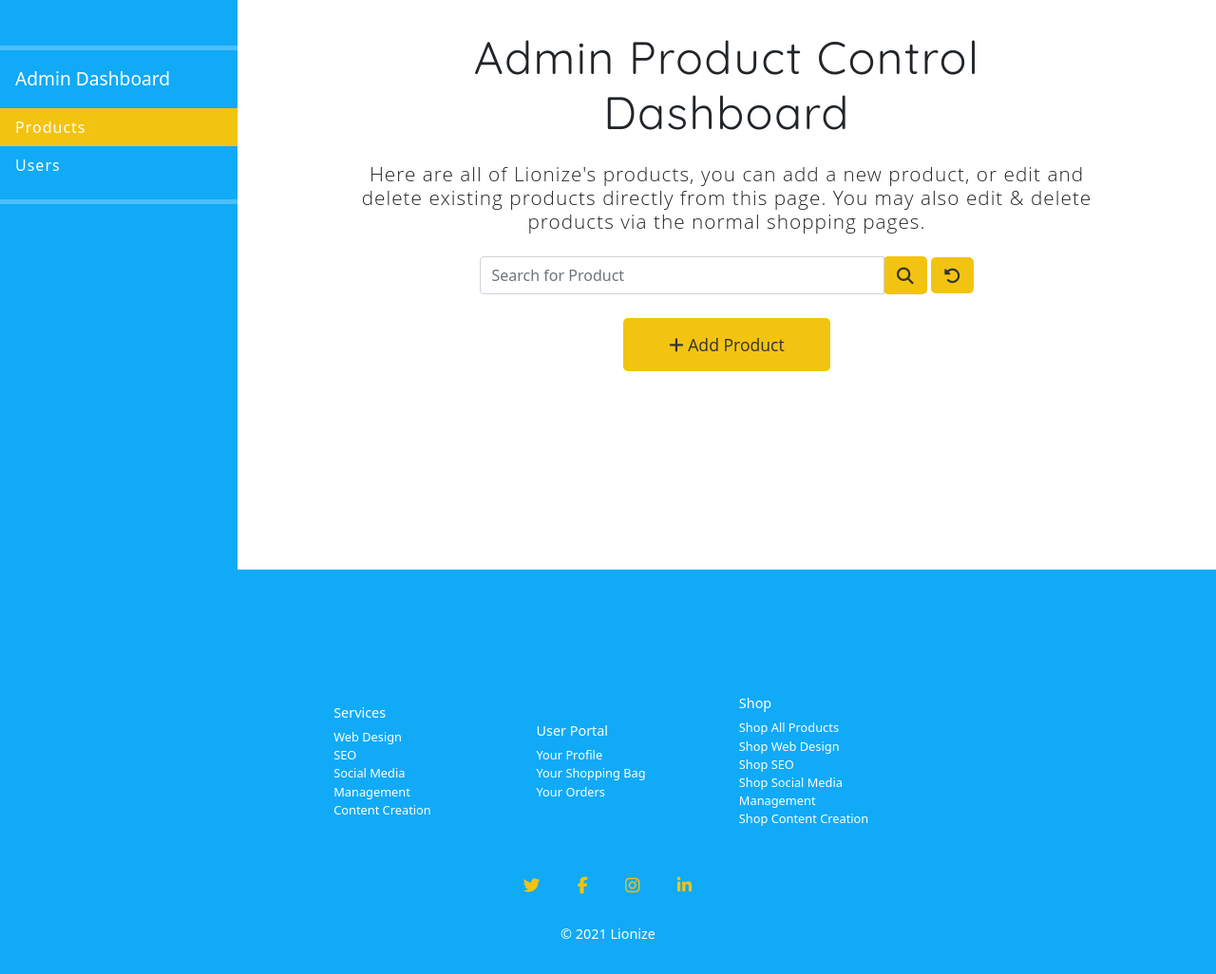
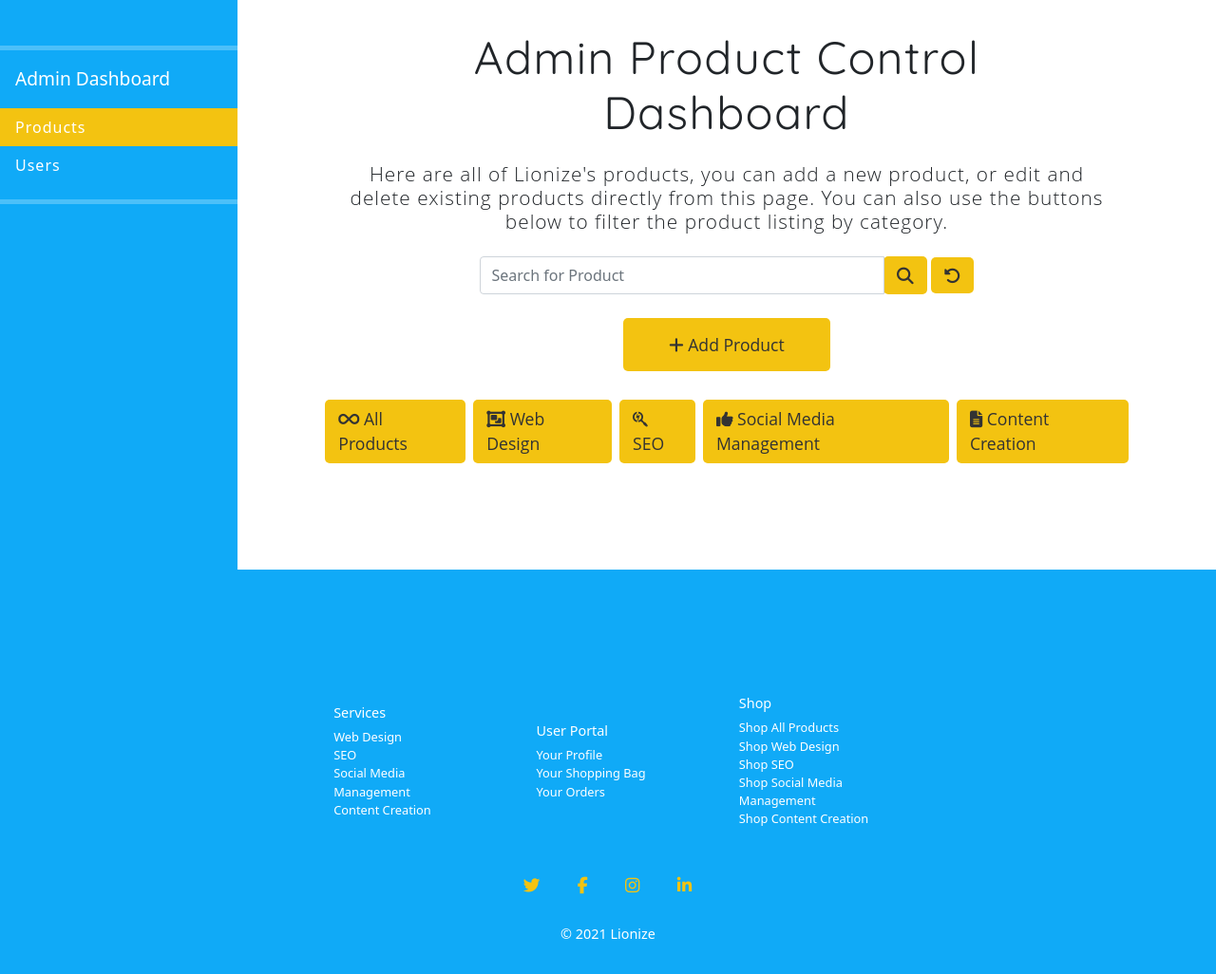
Before and after one commit to kairosity/mp4-lionize, a Django app: page /admin-product-dashboard in a window 1280 px wide. Shown: the part 77-1103 px from the top of the page at 95% size. Run offline with Django 3.2, Linux system fonts and the light colour scheme; the visitor is signed in with stand-in values (Sample User, id 1); data that the repository does not hold is empty; some libraries are stand-ins or nearby versions.

Commit message:
feat: add category filtering for admin & change structure of deletion

```diff
--- a/checkout/templates/checkout/confirmation_emails/confirmation_email_body.txt
+++ b/checkout/templates/checkout/confirmation_emails/confirmation_email_body.txt
@@ -5,9 +5,9 @@ This is a confirmation of your order from Lionize. Your order information is bel
 Order Number: {{ order.order_number }}
 Order Date: {{ order.date }}
 
-Order Total: ${{ order.order_total }}
-VAT: ${{ order.vat_total }}
-Grand Total: ${{ order.grand_total }}
+Order Total: €{{ order.order_total }}
+VAT: €{{ order.vat_total }}
+Grand Total: €{{ order.grand_total }}
 
 We've got your phone number on file as {{ order.phone_number }}.
 
--- a/checkout/templates/checkout/confirmation_emails/confirmation_email_subject.txt
+++ b/checkout/templates/checkout/confirmation_emails/confirmation_email_subject.txt
@@ -1 +1 @@
-Boutique Ado Confirmation for Order Number {{ order.order_number }}
+Lionize Confirmation for Order Number {{ order.order_number }}
--- a/home/templates/home/admin_dash_products.html
+++ b/home/templates/home/admin_dash_products.html
@@ -12,7 +12,7 @@
             <div class="container">
                 <h1 class="details-page-heading">Admin Product Control Dashboard</h1>
                 <h2 class="details-page-subheading mb-4">Here are all of Lionize's products, you can add a new product, or edit and delete existing products
-                    directly from this page. You may also edit & delete products via the normal shopping pages.
+                    directly from this page. You can also use the buttons below to filter the product listing by category.
                 </h2>
             </div>
         </header>
@@ -43,9 +43,20 @@
                         </div>
                     </div>
 
+
                 </div>
             </div>
         </section>
+        <div class="row mt-4">
+            <div class="col-12 d-flex justify-content-center">
+                <a href="{% url 'admin-dash-products'%}" class="button button-accent m-1"><i class="fas fa-infinity"></i> All Products</a>
+                <a href="{% url 'admin-dash-products'%}?category=web-design" class="button button-accent m-1"><i class="fas fa-object-group"></i> Web Design</a>
+                <a href="{% url 'admin-dash-products'%}?category=seo" class="button button-accent m-1"><i class="fab fa-searchengin"></i> SEO</a>
+                <a href="{% url 'admin-dash-products'%}?category=social-media-management" class="button button-accent m-1"><i class="fas fa-thumbs-up"></i> Social Media Management</a>
+                <a href="{% url 'admin-dash-products'%}?category=content-creation" class="button button-accent m-1"><i class="fas fa-file-alt"></i> Content Creation</a>
+
+            </div>
+        </div>
 
         <div class="row">
             {% for product in products %}
--- a/home/views.py
+++ b/home/views.py
@@ -86,8 +86,14 @@ def admin_dash_products(request):
 
     products = Product.objects.all()
     query = None
+    category = None
 
     if request.GET:
+
+        if 'category' in request.GET:
+            category = request.GET['category']
+            products = products.filter(category__name=category)
+
         if 'q' in request.GET:
             query = request.GET['q']
             if not query:
--- a/lionize/settings.py
+++ b/lionize/settings.py
@@ -25,8 +25,7 @@ BASE_DIR = Path(__file__).resolve().parent.parent
 SECRET_KEY = os.environ.get('SECRET_KEY', '')
 
 # SECURITY WARNING: don't run with debug turned on in production!
-# DEBUG = 'DEVELOPMENT' in os.environ
-DEBUG = True
+DEBUG = 'DEVELOPMENT' in os.environ
 
 ALLOWED_HOSTS = ['lionize-ms4.herokuapp.com', 'localhost']
 
--- a/products/templates/includes/product-cards.html
+++ b/products/templates/includes/product-cards.html
@@ -14,8 +14,7 @@
                         <a href="{% url 'product_detail' product.id %}" class="button button-main">More Details</a>
                         {% if request.user.is_superuser %}
                             <small class="ml-3 admin-edit-delete-btns">
-                                <a href="{% url 'edit_product' product.id %}">Edit</a> |
-                                <a class="text-danger" href="/admin-product-dashboard?q={{product.name}}">Delete</a>
+                                <a class="text-danger" href="/admin-product-dashboard?q={{product.name}}">Edit / Delete in Admin</a>
                             </small>
                         {% endif %}
                     </div>
--- a/products/templates/products/product_detail.html
+++ b/products/templates/products/product_detail.html
@@ -41,8 +41,7 @@
             <h1 class="details-page-heading pb-0">{{product.friendly_name}}</h1>
             {% if request.user.is_superuser %}
                 <small class="ml-3 edit-del-product-details-btns">
-                    <a href="{% url 'edit_product' product.id %}">Edit</a> |
-                    <a class="text-danger" href="/admin-product-dashboard?q={{product.name}}">Delete</a>
+                    <a class="text-danger" href="/admin-product-dashboard?q={{product.name}}">Edit / Delete in Admin</a>
                 </small>
             {% endif %}
             {% if product.image %}
--- a/static/js/nav.js
+++ b/static/js/nav.js
@@ -121,13 +121,13 @@ $(function(){
             shopContentCreationLink.classList.add('active-page-side-nav');
             shopContentCreationLinkMob.classList.add('active-page-side-nav');
         }
-    } else if (splitPath[0] == 'admin-product-dashboard' || splitPath[0] == 'admin-user-dashboard' || splitPath[1] == 'add' || splitPath[1] == 'edit'){
+    } else if (splitPath[0].includes('admin-product-dashboard') || splitPath[0].includes('admin-user-dashboard') || splitPath[1] == 'add' || splitPath[1] == 'edit') {
         adminLink.classList.add('active-page');
         adminLinkMob.classList.add('active-page');
-        if (splitPath[0] == 'admin-product-dashboard' || splitPath[1] == 'add' || splitPath[1] == 'edit'){
+        if (splitPath[0].includes('admin-product-dashboard') || splitPath[1] == 'add' || splitPath[1] == 'edit'){
             adminProductsLink.classList.add('active-page-side-nav');
             adminProductsLinkMob.classList.add('active-page-side-nav')
-        } else if (splitPath[0] == 'admin-user-dashboard'){
+        } else if (splitPath[0].includes('admin-user-dashboard')){
             adminUsersLink.classList.add('active-page-side-nav');
             adminUsersLinkMob.classList.add('active-page-side-nav')
         }
```
